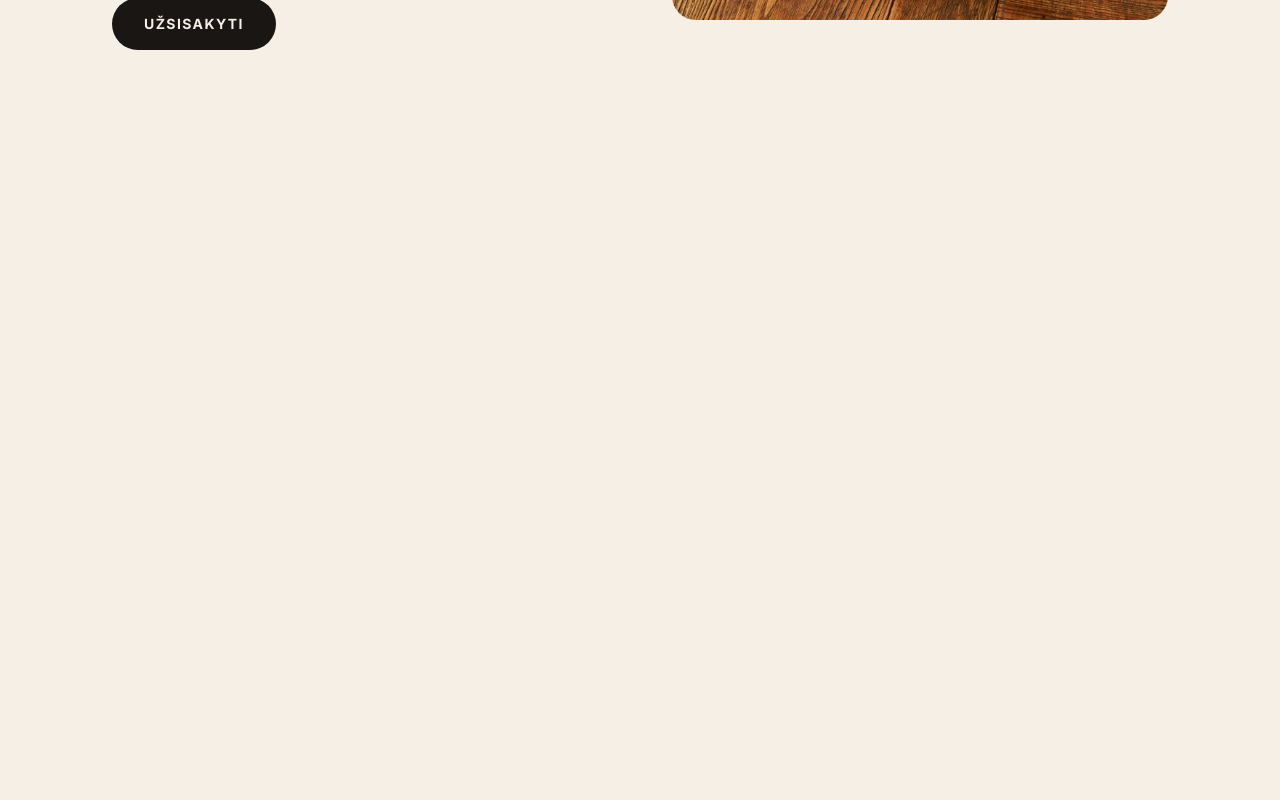
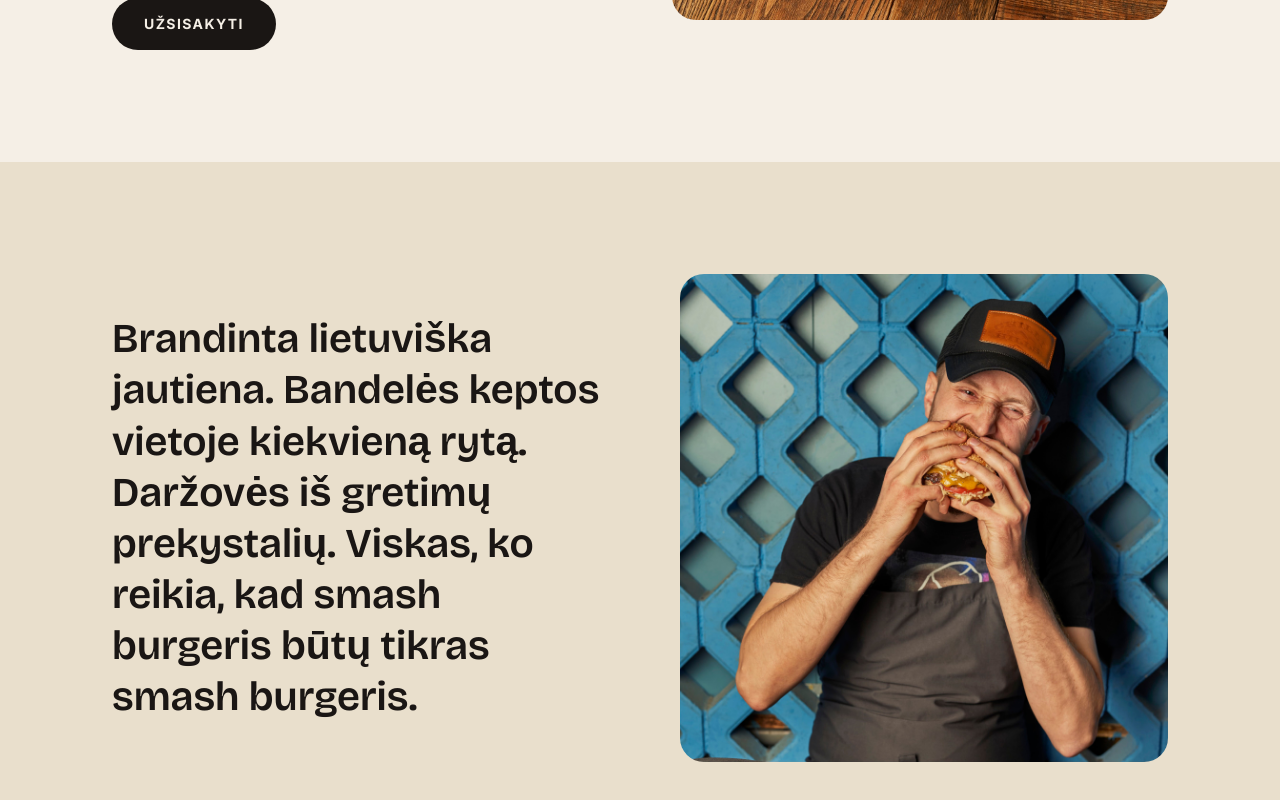
Before and after one commit to Robislabs/halesmesainis, a Next.js app: page / in a window 1280 px wide. Shown: the part 570-1370 px from the top of the page. Before the commit the page ends 800 px from the top, so only its background shows below. Built offline with nearby package versions, Linux system fonts and the light colour scheme.

Commit message:
feat: story strip section (single portrait layout)

```diff
--- a/src/app/page.tsx
+++ b/src/app/page.tsx
@@ -1,9 +1,11 @@
 import { Hero } from "@/components/sections/Hero";
+import { StoryStrip } from "@/components/sections/StoryStrip";
 
 export default function Home() {
   return (
     <main>
       <Hero />
+      <StoryStrip />
     </main>
   );
 }
--- /dev/null
+++ b/src/components/sections/StoryStrip.tsx
@@ -0,0 +1,44 @@
+"use client";
+
+import Image from "next/image";
+import { motion } from "framer-motion";
+import { Container } from "@/components/ui/Container";
+import { content } from "@/content";
+
+export function StoryStrip() {
+  const { story } = content;
+  const photo = story.photos[0];
+  return (
+    <section className="py-20 sm:py-28 bg-[var(--color-cream-dark)]">
+      <Container>
+        <div className="grid grid-cols-1 lg:grid-cols-2 gap-12 lg:gap-20 items-center">
+          <motion.p
+            initial={{ opacity: 0, y: 12 }}
+            whileInView={{ opacity: 1, y: 0 }}
+            viewport={{ once: true, margin: "-80px" }}
+            transition={{ duration: 0.6, ease: "easeOut" }}
+            className="font-[family-name:var(--font-display)] font-semibold text-[clamp(1.6rem,3.2vw,2.6rem)] leading-tight"
+          >
+            {story.body}
+          </motion.p>
+
+          <motion.div
+            initial={{ opacity: 0, scale: 0.96 }}
+            whileInView={{ opacity: 1, scale: 1 }}
+            viewport={{ once: true, margin: "-80px" }}
+            transition={{ duration: 0.7, ease: "easeOut" }}
+            className="relative aspect-square w-full max-w-[520px] mx-auto rounded-3xl overflow-hidden"
+          >
+            <Image
+              src={photo}
+              alt="Halės Mėsainis — pirmieji smash burgeriai Vilniuje"
+              fill
+              className="object-cover"
+              sizes="(max-width: 1024px) 100vw, 520px"
+            />
+          </motion.div>
+        </div>
+      </Container>
+    </section>
+  );
+}
```
Also changed, not shown: public/images/story-1.jpg (added).
